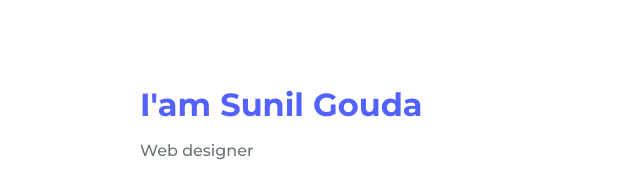
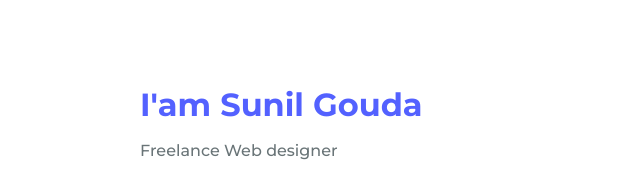
Before and after one commit to sunil753/thelazymech.guy, a plain HTML site: page index.html in a window 1280 px wide. Shown: the part 980-1173 px from the top of the page, 516-1156 px from the left. Drawn offline with nearby package versions, Linux system fonts and the light colour scheme.

Commit message:
Update index.html

```diff
--- a/index.html
+++ b/index.html
@@ -61,7 +61,7 @@
 
                     <div>
                         <h2 class="about__subtitle">I'am Sunil Gouda</h2>
-                        <span class="about__profession">Web designer</span>
+                        <span class="about__profession">Freelance Web designer</span>
                         <p class="about__text">Lorem ipsum dolor, sit amet consectetur adipisicing elit. Adipisci consectetur, architecto quas fugiat, iste inventore facere repellendus delectus id, vitae blanditiis.</p>
 
                         <div class="about__social">
```
